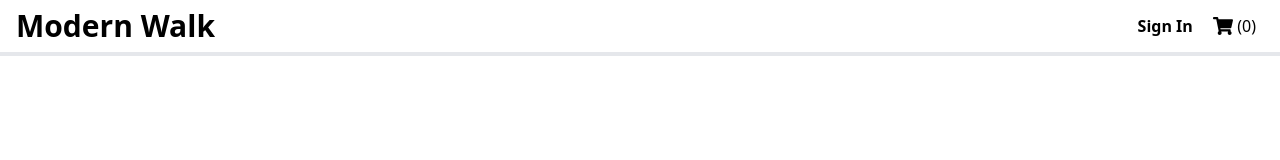
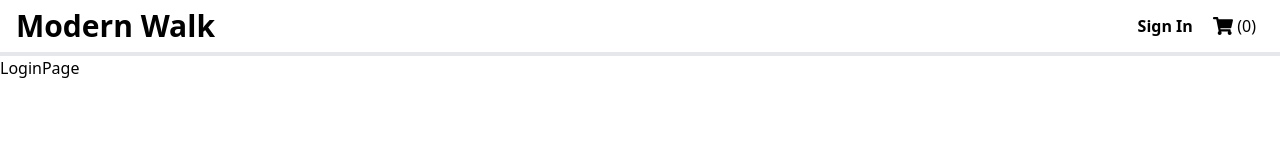
Before and after one commit to P-A-Chathura-Madhava/modern-walk-typescript, a React (Create React App) app: page /login in a window 1280 px wide. Shown: the top 160 px of the page. Built offline with nearby package versions, Linux system fonts and the light colour scheme; no server answers.

Commit message:
style: Add a new Login Page

```diff
--- a/src/App.tsx
+++ b/src/App.tsx
@@ -10,6 +10,7 @@
 import "react-toastify/dist/ReactToastify.css";
 import CartDetails from "./ui-core/templates/pages/CartDetails";
 import ComponentsPage from "./ui-core/templates/pages/ComponentsPage";
+import LoginPage from "./ui-core/templates/pages/LoginPage";
 
 function App() {
   return (
@@ -25,6 +26,7 @@
           <Route path="/watchlist" element={<Watchlist />} />
           <Route path="/cart" element={<CartDetails />} />
           <Route path="/components" element={<ComponentsPage />} />
+          <Route path="/login" element={<LoginPage />} />
         </Routes>
       </BrowserRouter>
       <ToastContainer
--- /dev/null
+++ b/src/ui-core/templates/pages/LoginPage.tsx
@@ -0,0 +1,9 @@
+import React from 'react'
+
+function LoginPage() {
+  return (
+    <div>LoginPage</div>
+  )
+}
+
+export default LoginPage
```
